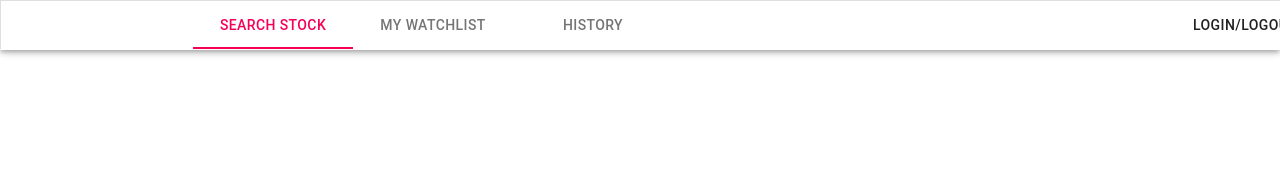
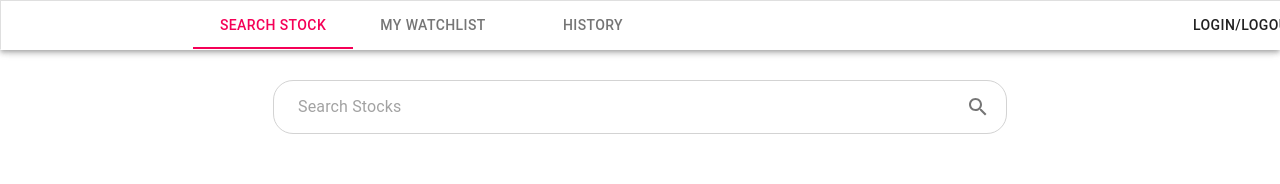
Before and after one commit to HarrisonTheG/React-Stock-Frontend, a React (Create React App) app: page /search/AMC in a window 1280 px wide. Shown: the top 184 px of the page. Built offline with nearby package versions, Linux system fonts and the light colour scheme; no server answers.

Commit message:
Bug fixes on test path routing with variable from watchlist to searchstock page

```diff
--- a/src/App.js
+++ b/src/App.js
@@ -1,19 +1,18 @@
-
-import './App.css';
-import { Route, Switch } from 'react-router-dom';
-import Login from './components/Login/Login.jsx'
-import Navbar from './components/Navbar/Navbar.jsx'
-import SearchStock from './components/Search_Stock/SearchStock.jsx'
-import Watchlist from './components/Watchlist/Watchlist.jsx'
-import History from './components/History/History.jsx'
+import "./App.css";
+import { Route, Switch } from "react-router-dom";
+import Login from "./components/Login/Login.jsx";
+import Navbar from "./components/Navbar/Navbar.jsx";
+import SearchStock from "./components/Search_Stock/SearchStock.jsx";
+import Watchlist from "./components/Watchlist/Watchlist.jsx";
+import History from "./components/History/History.jsx";
 
 function App() {
   return (
     <div className="App">
-      <Navbar/>
+      <Navbar />
       <Switch>
-        <Route exact path='/' component={Login}/>
-        <Route exact path="/search" component={SearchStock}></Route>
+        <Route exact path="/" component={Login} />
+        <Route path="/search/:ticker" component={SearchStock}></Route>
         <Route exact path="/watchlist" component={Watchlist}></Route>
         <Route exact path="/history" component={History}></Route>
         <Route exact path="/login" component={Login}></Route>
--- a/src/components/Navbar/Navbar.jsx
+++ b/src/components/Navbar/Navbar.jsx
@@ -10,13 +10,13 @@
   // This means that if you have nested routes like:
   // users, users/new, users/edit.
   // Then the order should be ['users/add', 'users/edit', 'users'].
-  const routeMatch = useRouteMatch(['/search', '/watchlist', '/history']);
+  const routeMatch = useRouteMatch(['/search/:ticker', '/watchlist', '/history']);
   const currentTab = routeMatch?.path;
 
   return (
     <Box display="flex" sx={{ width: '100%' }} borderColor="divider" borderBottom={1} border={1} paddingLeft="15%" paddingRight="15%" bgcolor="#FFFFFF">
       <Tabs value={currentTab} textColor="secondary">
-        <Tab label="Search Stock" value="/search" to="/search" component={Link} />
+        <Tab label="Search Stock" value="/search/:ticker" to="/search/:ticker" component={Link} />
         <Tab label="My Watchlist" value="/watchlist" to="/watchlist" component={Link} />
         <Tab label="History" value="/history" to="/history" component={Link} />
       </Tabs>
--- a/src/components/Search_Stock/SearchStock.jsx
+++ b/src/components/Search_Stock/SearchStock.jsx
@@ -1,14 +1,13 @@
 import { Box, Grid } from '@material-ui/core'
-import { useState, useRef } from 'react'
+import { useState, useEffect } from 'react'
 import StockChart from './StockChart'
 import Comment from './Comment'
 import SearchBar from './SearchBar'
 import StockHeader from './StockHeader'
 import ChartService from '../../services/ChartService'
 
-const SearchStock = () => {
 
-    //const [searchTerm, setTerm] = useState('');
+const SearchStock = (props) => {
 
     const [stockInfo, setStockInfo] = useState({
         stockTicker: null,
@@ -46,7 +45,16 @@
         }
     }
 
+   const pathVariable = props.match.params.ticker;
+
+    useEffect(() => {
+        if(pathVariable !== ':ticker'){
+            getInitialPrice(pathVariable);
+        }
+    }, [pathVariable]);
+
     return (
+
         <Grid align='center' width='55%'>
             <Box sx={{ height: '80px' }}></Box>
             <SearchBar sendFromIcon={sendTermFromIcon} sendFromEnter={sendTermFromEnter}></SearchBar>
@@ -55,6 +63,7 @@
             <Comment stock={stockInfo.stockTicker} /> </div>: <div></div>}
 
         </Grid>
+
     );
 }
 
--- a/src/components/Search_Stock/StockHeader.jsx
+++ b/src/components/Search_Stock/StockHeader.jsx
@@ -55,7 +55,7 @@
             resetStock(formatPrice(initialPrice));
 
         const ws = new WebSocket('wss://streamer.finance.yahoo.com');
-        const root = protobuf.load('./YPricingData.proto', (error, root) => {
+        const root = protobuf.load('/YPricingData.proto', (error, root) => {
 
             if (error) {
                 console.log(error);
--- a/src/components/Watchlist/Watchlist.jsx
+++ b/src/components/Watchlist/Watchlist.jsx
@@ -1,11 +1,14 @@
 import React from 'react'
 import { Typography, Box, Grid } from '@material-ui/core'
+import { Link } from 'react-router-dom';
 
+
+//Add DataGrid Material UI component with disableColumnSelector = true <DataGrid disableColumnSelector = 'false' />
 const Watchlist = () => {
     return (
         <Grid align="center" width="60%">
             <Box sx={{ height: '80px' }}></Box>
-            <Typography>Watchlist page</Typography>
+            <Link path='/search/AMC' to='/search/AMC'><Typography>Watchlist page AMC</Typography></Link>
         </Grid>
     )
 }
```
Also changed, not shown: 1 other file (tests, documents, lock files or other folders).
